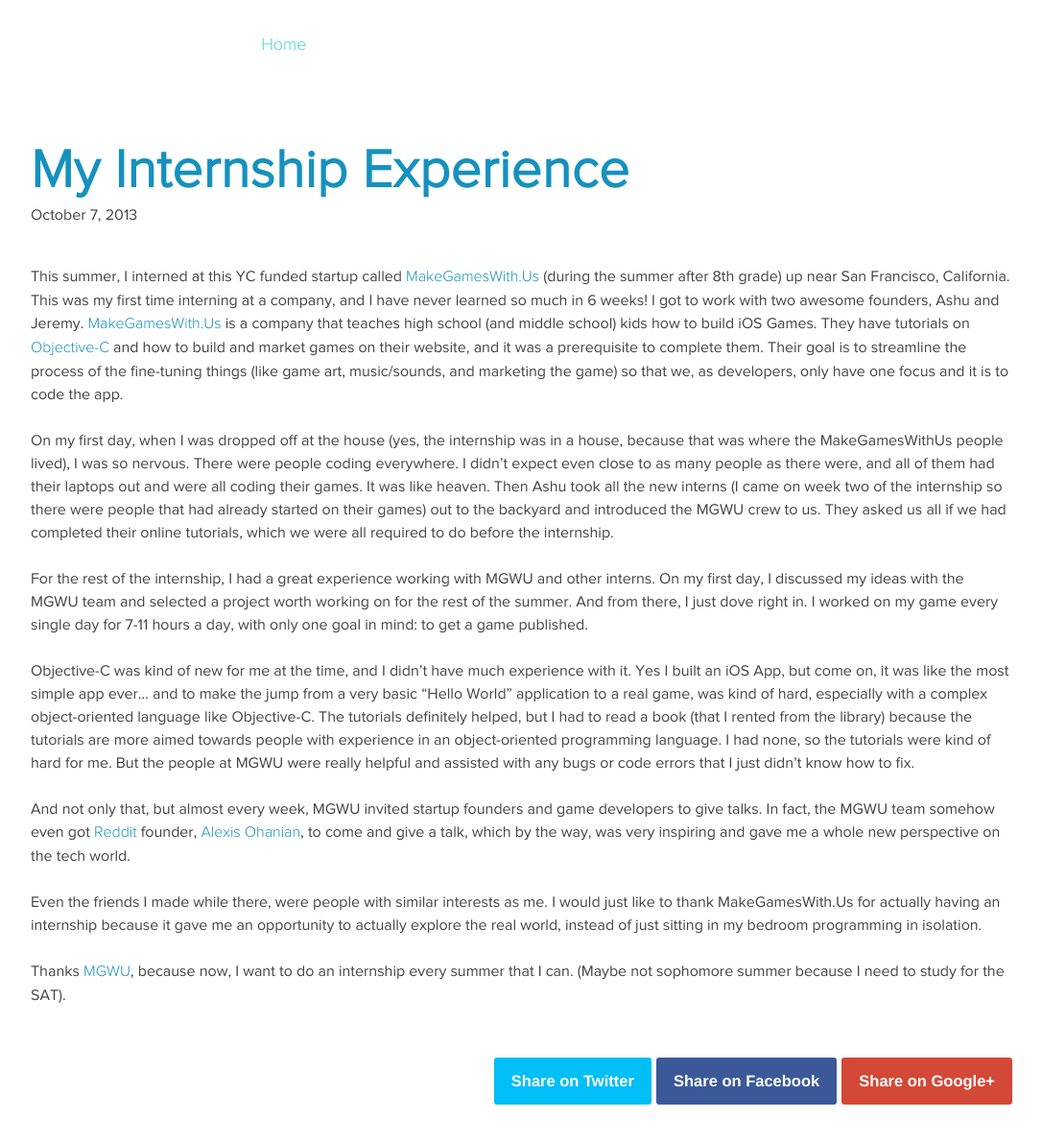
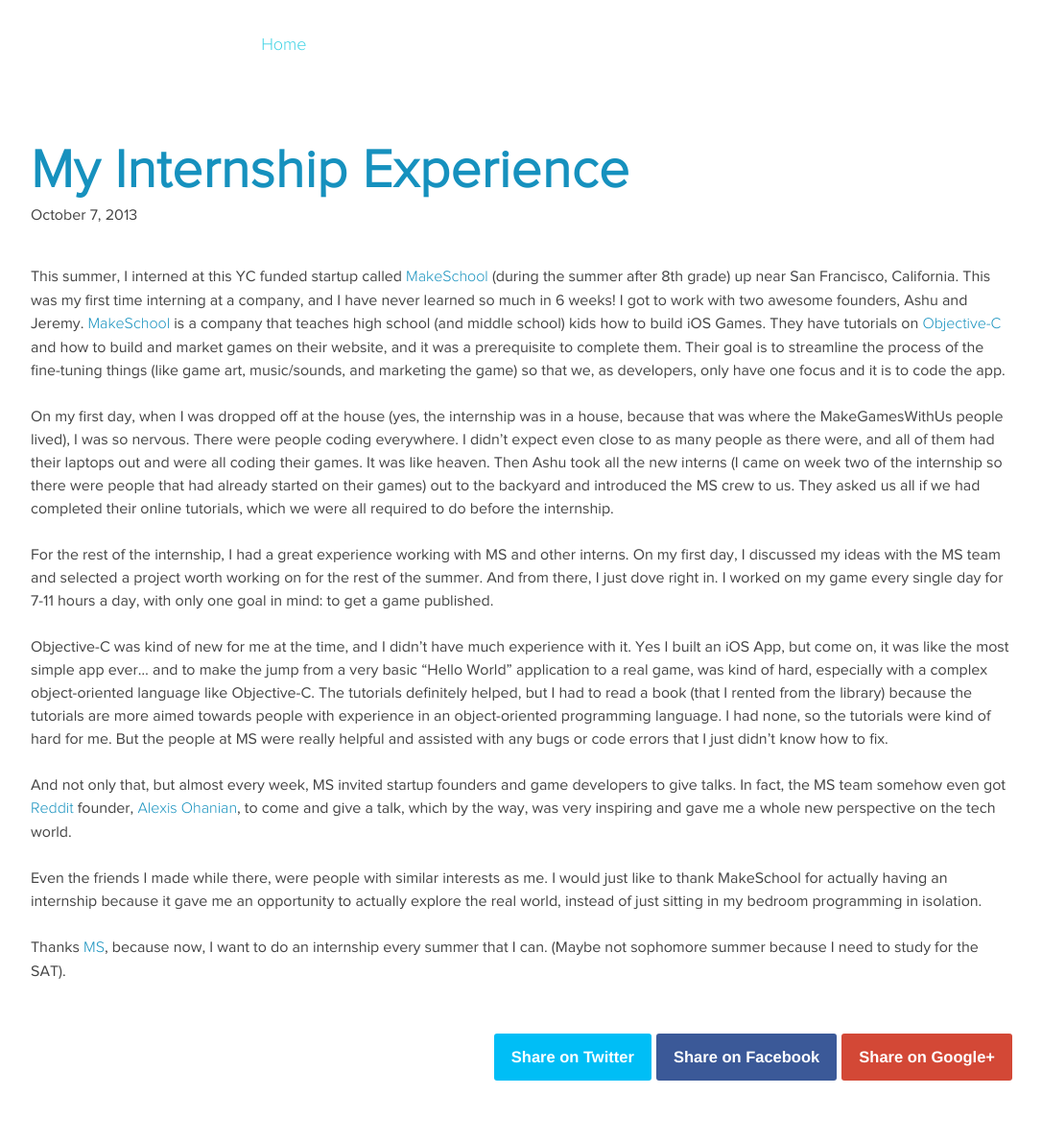
Before and after one commit to shalins/shalinshah.me, a Jekyll site: the page built from _posts/2013-10-07-my-internship-experience.md, in a window 1280 px wide and 1400 px high, cut to the strip 0-1213 px from the top of the window. Shown: the top 1190 px of the strip at 96% size, without its empty margins (96-1182 px from the left). Built offline with Jekyll 4.4.1, drawn with Linux system fonts in a browser that asks for light colours; Markdown is read by kramdown in place of the engine named in the settings; comment, search, counter and statistics services are not loaded.

Commit message:
edited posts / bio

```diff
--- a/_posts/2013-10-07-my-internship-experience.md
+++ b/_posts/2013-10-07-my-internship-experience.md
@@ -1,7 +1,7 @@
 ---
 layout: post
 title: "My Internship Experience"
-image: /stuff/mgwu.png
+image: /stuff/MGWU.png
 identity: mgwu
 tags:
 - Me
@@ -9,16 +9,17 @@
 - Experiences
 ---
 
-This summer, I interned at this YC funded startup called [MakeGamesWith.Us](https://www.makegameswith.us/ "MGWU") (during the summer after 8th grade) up near San Francisco, California. This was my first time interning at a company, and I have never learned so much in 6 weeks! I got to work with two awesome founders, Ashu and Jeremy. [MakeGamesWith.Us](https://www.makegameswith.us/) is a company that teaches high school (and middle school) kids how to build iOS Games. They have tutorials on [Objective-C](http://en.wikipedia.org/wiki/Objective-C) and how to build and market games on their website, and it was a prerequisite to complete them. Their goal is to streamline the process of the fine-tuning things (like game art, music/sounds, and marketing the game) so that we, as developers, only have one focus and it is to code the app.
 
-On my first day, when I was dropped off at the house (yes, the internship was in a house, because that was where the MakeGamesWithUs people lived), I was so nervous. There were people coding everywhere. I didn't expect even close to as many people as there were, and all of them had their laptops out and were all coding their games. It was like heaven. Then Ashu took all the new interns (I came on week two of the internship so there were people that had already started on their games) out to the backyard and introduced the MGWU crew to us. They asked us all if we had completed their online tutorials, which we were all required to do before the internship.
+This summer, I interned at this YC funded startup called [MakeSchool](https://www.makeschool.com/ "MakeSchool") (during the summer after 8th grade) up near San Francisco, California. This was my first time interning at a company, and I have never learned so much in 6 weeks! I got to work with two awesome founders, Ashu and Jeremy. [MakeSchool](https://www.makeschool.com/) is a company that teaches high school (and middle school) kids how to build iOS Games. They have tutorials on [Objective-C](http://en.wikipedia.org/wiki/Objective-C) and how to build and market games on their website, and it was a prerequisite to complete them. Their goal is to streamline the process of the fine-tuning things (like game art, music/sounds, and marketing the game) so that we, as developers, only have one focus and it is to code the app.
 
-For the rest of the internship, I had a great experience working with MGWU and other interns. On my first day, I discussed my ideas with the MGWU team and selected a project worth working on for the rest of the summer. And from there, I just dove right in. I worked on my game every single day for 7-11 hours a day, with only one goal in mind: to get a game published.
+On my first day, when I was dropped off at the house (yes, the internship was in a house, because that was where the MakeGamesWithUs people lived), I was so nervous. There were people coding everywhere. I didn't expect even close to as many people as there were, and all of them had their laptops out and were all coding their games. It was like heaven. Then Ashu took all the new interns (I came on week two of the internship so there were people that had already started on their games) out to the backyard and introduced the MS crew to us. They asked us all if we had completed their online tutorials, which we were all required to do before the internship.
 
-Objective-C was kind of new for me at the time, and I didn't have much experience with it. Yes I built an iOS App, but come on, it was like the most simple app ever... and to make the jump from a very basic "Hello World" application to a real game, was kind of hard, especially with a complex object-oriented language like Objective-C. The tutorials definitely helped, but I had to read a book (that I rented from the library) because the tutorials are more aimed towards people with experience in an object-oriented programming language. I had none, so the tutorials were kind of hard for me. But the people at MGWU were really helpful and assisted with any bugs or code errors that I just didn't know how to fix.
+For the rest of the internship, I had a great experience working with MS and other interns. On my first day, I discussed my ideas with the MS team and selected a project worth working on for the rest of the summer. And from there, I just dove right in. I worked on my game every single day for 7-11 hours a day, with only one goal in mind: to get a game published.
 
-And not only that, but almost every week, MGWU invited startup founders and game developers to give talks. In fact, the MGWU team somehow even got [Reddit](http://www.reddit.com/) founder, [Alexis Ohanian](http://en.wikipedia.org/wiki/Alexis_Ohanian), to come and give a talk, which by the way, was very inspiring and gave me a whole new perspective on the tech world.
+Objective-C was kind of new for me at the time, and I didn't have much experience with it. Yes I built an iOS App, but come on, it was like the most simple app ever... and to make the jump from a very basic "Hello World" application to a real game, was kind of hard, especially with a complex object-oriented language like Objective-C. The tutorials definitely helped, but I had to read a book (that I rented from the library) because the tutorials are more aimed towards people with experience in an object-oriented programming language. I had none, so the tutorials were kind of hard for me. But the people at MS were really helpful and assisted with any bugs or code errors that I just didn't know how to fix.
 
-Even the friends I made while there, were people with similar interests as me. I would just like to thank MakeGamesWith.Us for actually having an internship because it gave me an opportunity to actually explore the real world, instead of just sitting in my bedroom programming in isolation.
+And not only that, but almost every week, MS invited startup founders and game developers to give talks. In fact, the MS team somehow even got [Reddit](http://www.reddit.com/) founder, [Alexis Ohanian](http://en.wikipedia.org/wiki/Alexis_Ohanian), to come and give a talk, which by the way, was very inspiring and gave me a whole new perspective on the tech world.
 
-Thanks [MGWU](https://www.makegameswith.us/ "MakeGamesWith.Us"), because now, I want to do an internship every summer that I can. (Maybe not sophomore summer because I need to study for the SAT).
+Even the friends I made while there, were people with similar interests as me. I would just like to thank MakeSchool for actually having an internship because it gave me an opportunity to actually explore the real world, instead of just sitting in my bedroom programming in isolation.
+
+Thanks [MS](https://www.makeschool.com/ "MakeSchool"), because now, I want to do an internship every summer that I can. (Maybe not sophomore summer because I need to study for the SAT).
--- a/index.html
+++ b/index.html
@@ -16,4 +16,4 @@
 -->
 
     <br><br><br>
-    <center><p class="bounceDown gray">I live in California and I like to create websites and apps that will make mine, and other people's lives easier. I want to help millions of people and make a dent in the universe. I hope someday, I won't need to be looked up for you to find out who I am.</p></center><br><br><br>
+    <center><p class="bounceDown gray">A junior at Tesoro High School in California. I love to learn cool things about Computer Science as well as build products such as iPhone apps and websites. I'm currently working on <a href="/voice/">Voice</a>.</p></center><br><br><br>
```
Also changed, not shown: _posts/2012-07-14-first-blog-post.md (+1 -1 lines), _posts/2012-12-06-we-all-live-in-the-past.md (+1 -1 lines).
